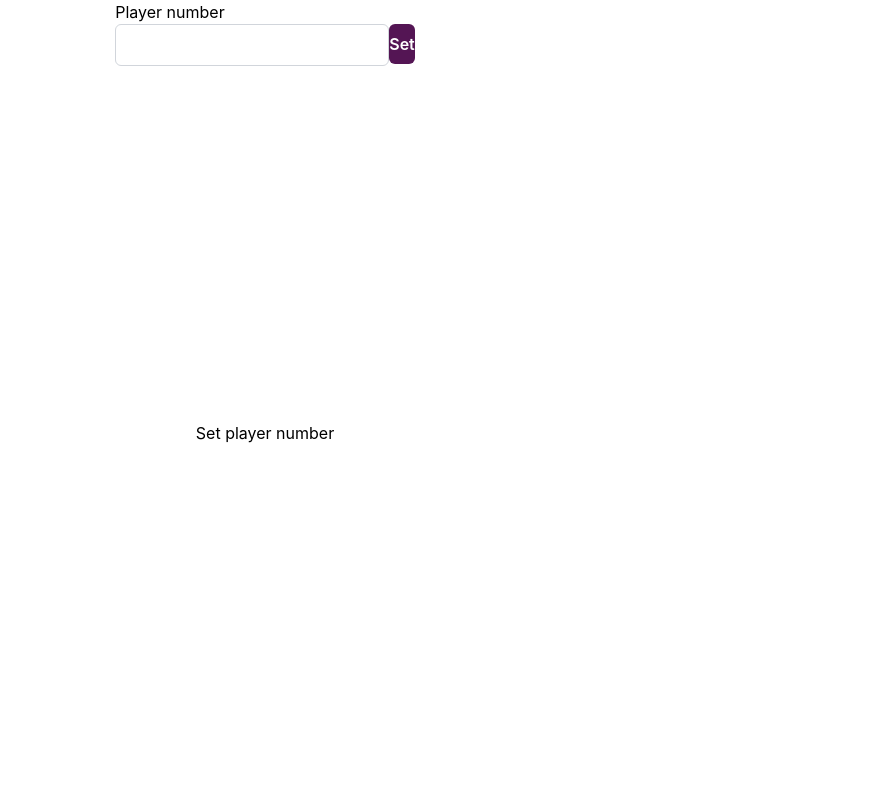
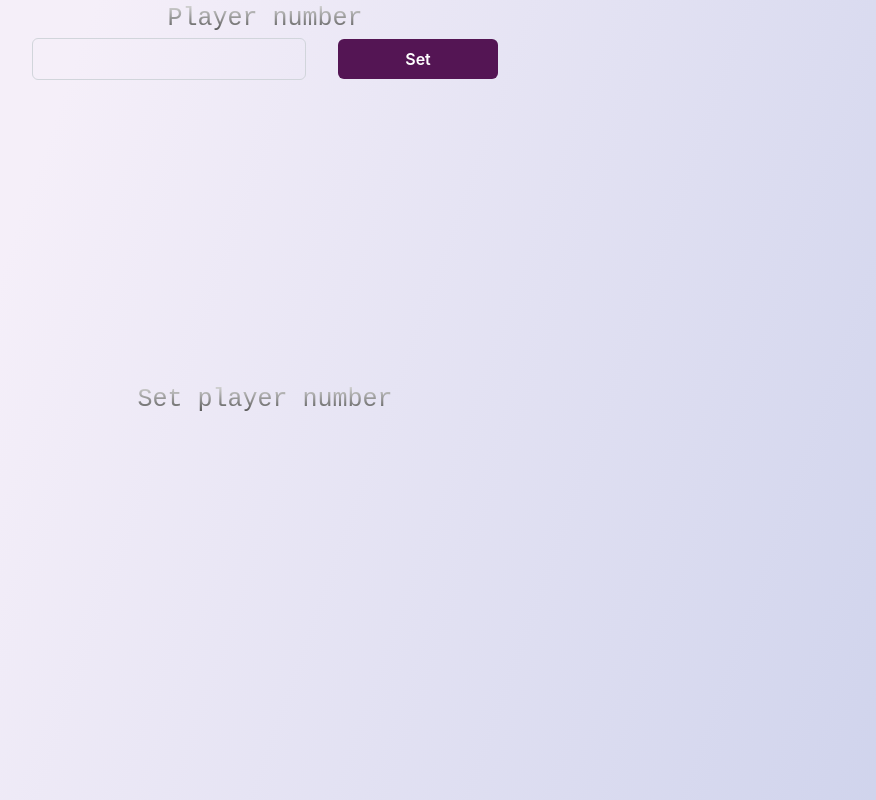
Before and after one commit to Gaello-Rajaonah/dice-app, a React (Create React App) app: page / in a window 1280 px wide. Shown: the whole page, without its empty margins (375-1251 px from the left). Built offline with nearby package versions, Linux system fonts and the light colour scheme.

Commit message:
init global style

```diff
--- a/src/App.css
+++ b/src/App.css
@@ -40,3 +40,11 @@
     transform: rotate(360deg);
   }
 }
+
+h1{
+  background: -webkit-linear-gradient(#eee, #333);
+  -webkit-background-clip: text;
+  -webkit-text-fill-color: transparent;
+  font-family: 'Courier New';
+  font-size: 25px;
+}
--- a/src/index.css
+++ b/src/index.css
@@ -9,6 +9,7 @@ body {
     sans-serif;
   -webkit-font-smoothing: antialiased;
   -moz-osx-font-smoothing: grayscale;
+  background: linear-gradient(109.6deg, rgb(245, 239, 249) 30.1%, rgb(207, 211, 236) 100.2%);
 }
 
 html, body, #root {
--- a/src/pages/DiceHome/DiceHome.tsx
+++ b/src/pages/DiceHome/DiceHome.tsx
@@ -66,14 +66,18 @@ const DiceHome = () => {
 
     return (
 
-        <div className="flex flex-col items-center h-full ">
-            <div className="flex flex-col items-center">
+        <div className="flex flex-col items-center h-full w-full">
+
+
+            <div className="flex flex-[0.1] w-full flex-col items-center">
+
                 {!isPlay && (
-                    <div>
-                        <div> Player number </div>
-                        <div className="flex">
-                            <div><Input onChange={onChangeInput} /></div>
-                            <div><Button disabled={isPlay} onClick={handleSetTotalPlayer} className="text-white" label="Set" /></div>
+                    <div className="flex flex-col w-full items-center">
+
+                        <h1> Player number </h1>
+                        <div className="flex w-full items-center justify-center">
+                            <div className="flex"><Input onChange={onChangeInput} /></div>
+                            <div className="flex w-40 ms-8"><Button disabled={isPlay} onClick={handleSetTotalPlayer} className="text-white" label="Set" /></div>
                         </div>
                     </div>
 
@@ -81,13 +85,17 @@ const DiceHome = () => {
 
                 {
                     isPlay && (
-                        <DiceScore playerScore={playerScore}/>
+                        <DiceScore playerScore={playerScore} />
                     )
                 }
 
 
+
+
             </div>
-            <div className="flex h-full w-full items-center justify-center">
+
+
+            <div className="flex flex-[0.8] h-full w-full items-center justify-center">
                 {isPlay ? (
                     <DicePlatform handleReset={handleReset} currentPlayerIndex={currentPlayerIndex} isWinner={isWinner} dices={dices} handlePlayerPlayed={handlePlayerPlayed} playerPlayedCount={playerPlayedCount} playerTurn={playerTurn} />
                 ) : (
@@ -95,11 +103,11 @@ const DiceHome = () => {
                 )}
             </div>
 
-            {isPlay && isWinner && (
-                <div className="flex h-full w-full items-center justify-center">
-                    Winner is Player {displayPlayer(winnerIndex)}
-                </div>
-            )}
+            <div className="flex flex-[0.1] h-full w-full items-center justify-center">
+                {isPlay && isWinner && (
+                    <span>Winner is Player {displayPlayer(winnerIndex)}</span>
+                )}
+            </div>
 
 
         </div>
```
